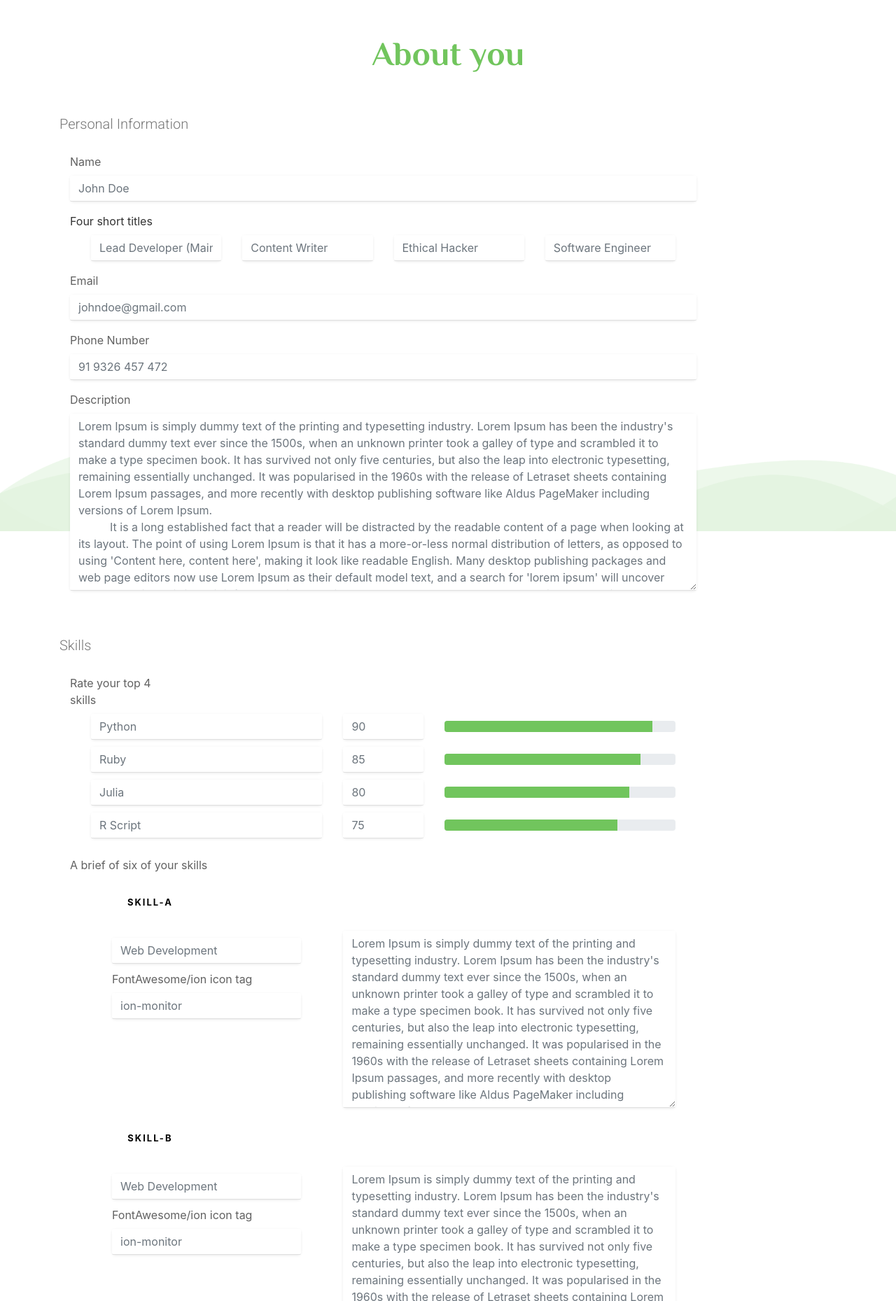
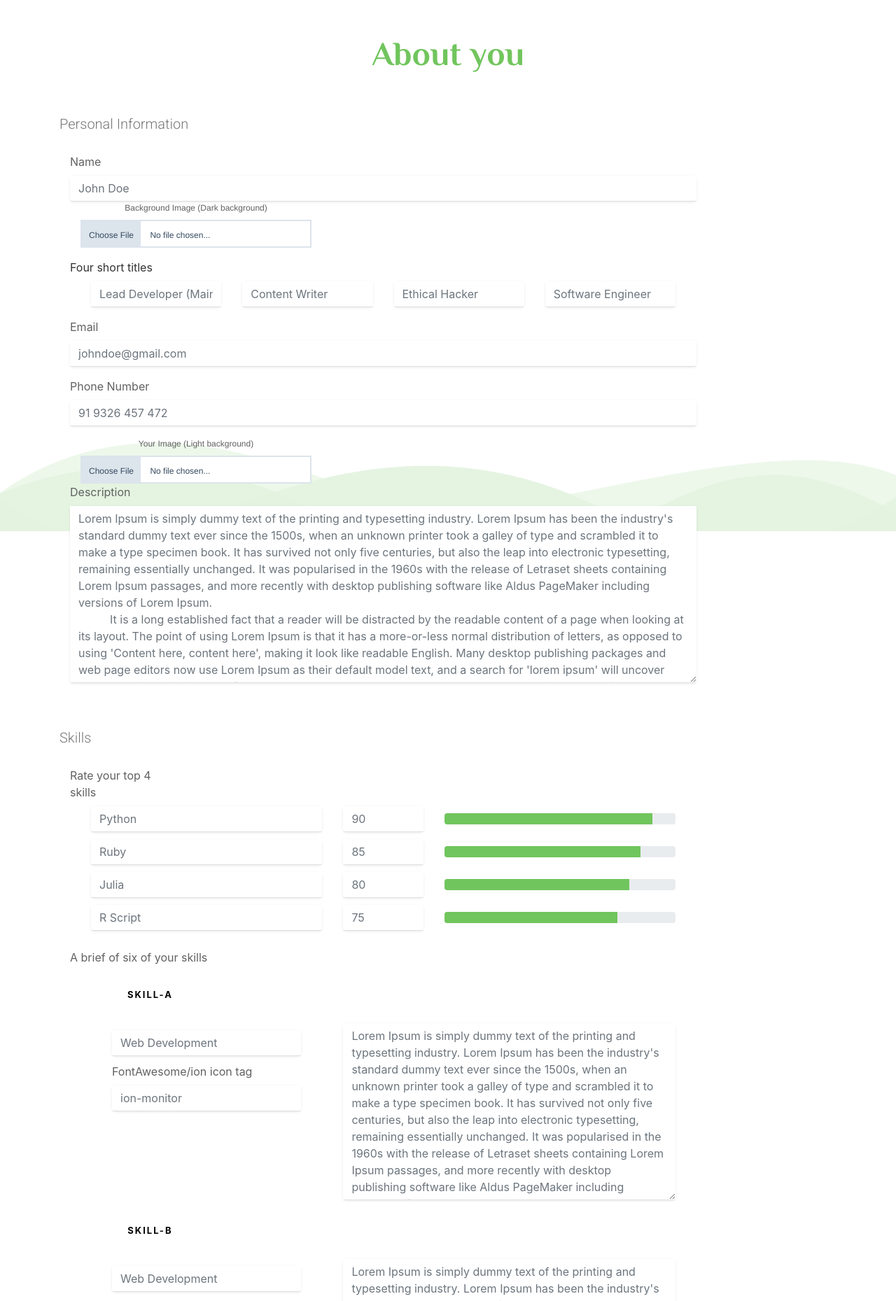
Before and after one commit to god-s-perfect-idiot/Portfolio-builder, a Flask app: template templates/home.html in a window 1280 px wide. Shown: the part 61-1920 px from the top of the page at 70% size. Run offline with Flask 2, Linux system fonts and the light colour scheme; the template is opened without the code that fills it, so the values that code supplies are empty; some libraries are stand-ins or nearby versions; some web fonts are replaced.

Commit message:
Add files via upload

```diff
--- a/templates/home.html
+++ b/templates/home.html
@@ -74,6 +74,21 @@
         <div class="col-sm-10">
           <input type="text" class="form-control" id="name" placeholder="John Doe">
         </div>
+        <div class='col-sm-12 titles'>
+        <div class="col-sm-4 firstimage">
+          <div id="bgdiv" class="file-upload">
+            <label for="name" class="col-sm-10 control-label">Background Image (Dark background)</label>
+            <div class="file-select">
+              <div class="file-select-button" id="bgimage">Choose File</div>
+              <div class="file-select-name" id="bgimagename">No file chosen...</div>
+              <input type="file" name="chooseFile" id="bgimagefile" accept="image/jpeg">
+            </div>
+          </div>
+        </div>
+        <div class="col-sm-8">
+          <img id="bgimageprev" class="imageprev" src=""/>
+        </div>
+        </div>
       </div>
       <label class="col-sm-2 control-label">Four short titles</label>
       <div class="form-group">
@@ -107,6 +122,21 @@
         </div>
       </div>
       <div class="form-group">
+        <div class='col-sm-12 titles'>
+        <div class="col-sm-4">
+          <div id="fgdiv" class="file-upload">
+            <label for="name" class="col-sm-10 control-label">Your Image (Light background)</label>
+            <div class="file-select">
+              <div class="file-select-button" id="fgimage">Choose File</div>
+              <div class="file-select-name" id="fgimagename">No file chosen...</div>
+              <input type="file" name="chooseFile" id="fgimagefile" accept="image/jpeg">
+            </div>
+          </div>
+        </div>
+        <div class="col-sm-8">
+          <img id="fgimageprev" class="imageprev" src=""/>
+        </div>
+        </div>
         <label for="description" class="col-sm-2 control-label">Description</label>
         <div class="col-sm-10">
           <textarea id="description" name="description" rows="10" class="form-control" placeholder="Lorem Ipsum is simply dummy text of the printing and typesetting industry. Lorem Ipsum has been the industry's standard dummy text ever since the 1500s, when an unknown printer took a galley of type and scrambled it to make a type specimen book. It has survived not only five centuries, but also the leap into electronic typesetting, remaining essentially unchanged. It was popularised in the 1960s with the release of Letraset sheets containing Lorem Ipsum passages, and more recently with desktop publishing software like Aldus PageMaker including versions of Lorem Ipsum.
@@ -375,16 +405,13 @@
             </div>
             <div class="col-sm-5">
               <div class="col-sm-12 skill-list project-cover">
-                <div class="file-upload">
+                <div id="coverdiv" class="file-upload">
                   <div class="file-select">
                     <div class="file-select-button" id="project1fileName">Choose File</div>
                     <div class="file-select-name" id="project1noFile">No file chosen...</div>
                     <input type="file" name="chooseFile" id="project1cover" accept="image/jpeg">
                   </div>
                 </div>
-              </div>
-              <div class="col-sm-12 skill-list">
-                <img id="project1prev" class="project-preview" src="">
               </div>
             </div>
           </div>
@@ -469,8 +496,8 @@
         </div>
       </div>
     </div>
-    <div class="centered">
-      <button type='submit' class="final">Build Portfolio!</button>
+    <div class="centered hud-int-titles">
+      <button id="#submit" type='button' class="final">Build Portfolio!</button>
     </div>
     </form>
   </div></div>
@@ -519,6 +546,24 @@
 
   <!-- Template Main Javascript File -->
   <script src="{{url_for('static', filename='js/main.js')}}"></script>
+  <script>
+  $("#submit").click(function(){
+      var formData = new FormData(document.getElementById(form));
+      $.ajax({
+        url: '/build',
+        data: formData,
+        type: 'POST',
+        success: function(response){
+          if(response==1){
+            console.log(response);
+          }
+        },
+        error: function(error){
+          console.log(error);
+        }
+      });
+  });
+  </script>
   <script>
   $('#domain1icon').on('keyup', function(){
     var value = this.value;
@@ -613,6 +658,56 @@
 $("#project1cover").change(function(){
     readURL(this);
 });
+$('#fgimagefile').bind('change', function () {
+  var filename = $("#fgimagefile").val();
+  if (/^\s*$/.test(filename)) {
+    $(".file-upload").removeClass('active');
+    $("#fgimagename").text("No file chosen...");
+  }
+  else {
+    $(".file-upload").addClass('active');
+    $("#fgimagename").text(filename.replace("C:\\fakepath\\", ""));
+  }
+});
+function readURL(input) {
+  if (input.files && input.files[0]) {
+      var reader = new FileReader();
+
+      reader.onload = function (e) {
+          $('#fgimageprev').attr('src', e.target.result);
+      }
+
+      reader.readAsDataURL(input.files[0]);
+  }
+}
+$("#fgimagefile").change(function(){
+  readURL(this);
+});
+$('#bgimagefile').bind('change', function () {
+  var filename = $("#bgimagefile").val();
+  if (/^\s*$/.test(filename)) {
+    $(".file-upload").removeClass('active');
+    $("#bgimagename").text("No file chosen...");
+  }
+  else {
+    $(".file-upload").addClass('active');
+    $("#bgimagename").text(filename.replace("C:\\fakepath\\", ""));
+  }
+});
+function readURL(input) {
+  if (input.files && input.files[0]) {
+      var reader = new FileReader();
+
+      reader.onload = function (e) {
+          $('#bgimageprev').attr('src', e.target.result);
+      }
+
+      reader.readAsDataURL(input.files[0]);
+  }
+}
+$("#bgimagefile").change(function(){
+  readURL(this);
+});
   </script>
   <script>
     var count = 1;
@@ -640,16 +735,13 @@ $("#project1cover").change(function(){
             "</div>"+
             "<div class=\"col-sm-5\">"+
               "<div class=\"col-sm-12 skill-list project-cover\">"+
-                "<div class=\"file-upload\">"+
+                "<div id=\"coverdiv\" class=\"file-upload\">"+
                   "<div class=\"file-select\">"+
                     "<div class=\"file-select-button\" id=\"project"+count+"fileName\">Choose File</div>"+
                     "<div class=\"file-select-name\" id=\"project"+count+"noFile\">No file chosen...</div>"+
                     "<input type=\"file\" name=\"chooseFile\" id=\"project"+count+"cover\" accept=\"image/jpeg\">"+
                   "</div>"+
                 "</div>"+
-              "</div>"+
-              "<div class=\"col-sm-12 skill-list\">"+
-                "<img id=\"project"+count+"prev\" class=\"project-preview\" src=\"\">"+
               "</div>"+
             "</div>"+
           "</div>"+
```
